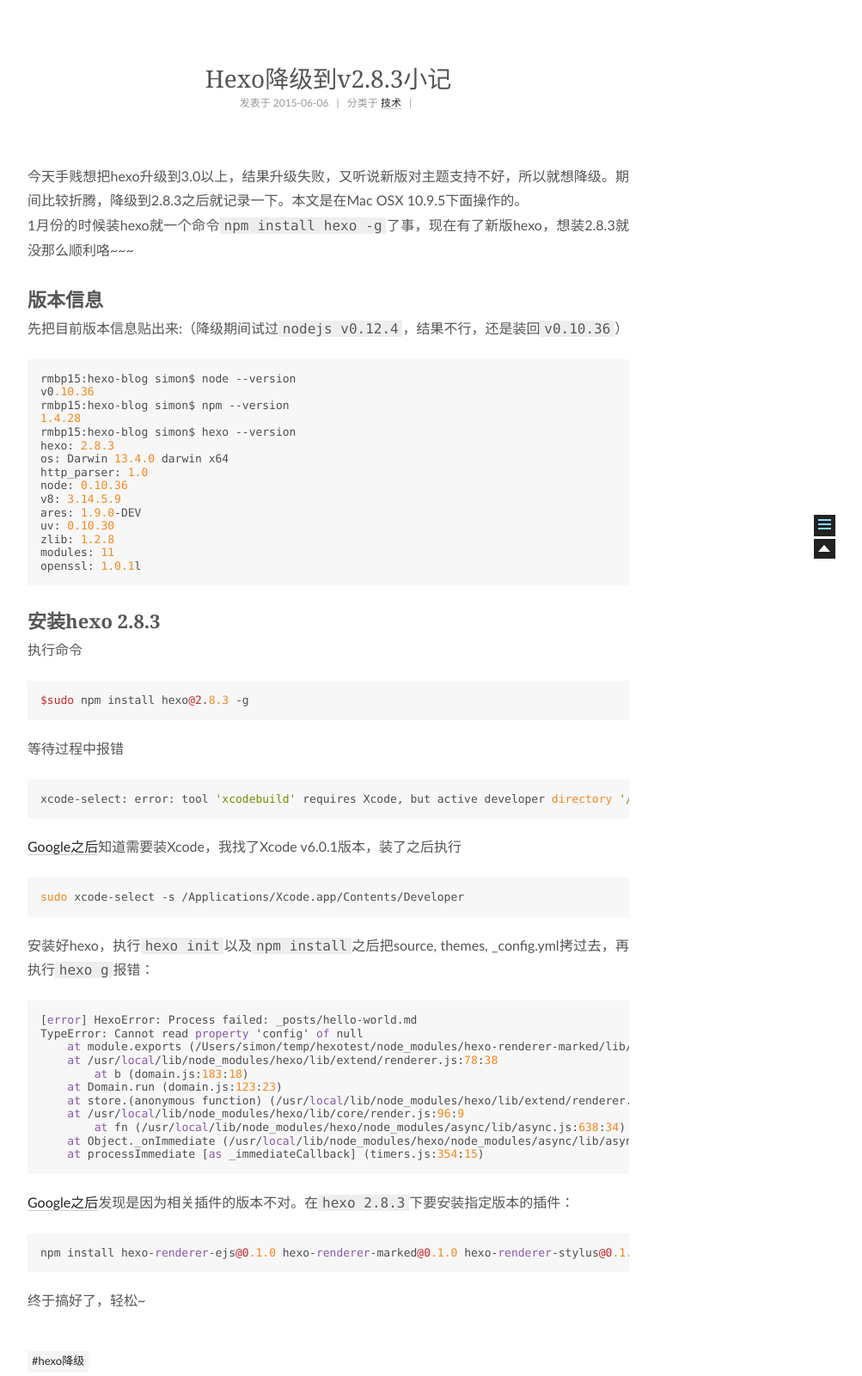
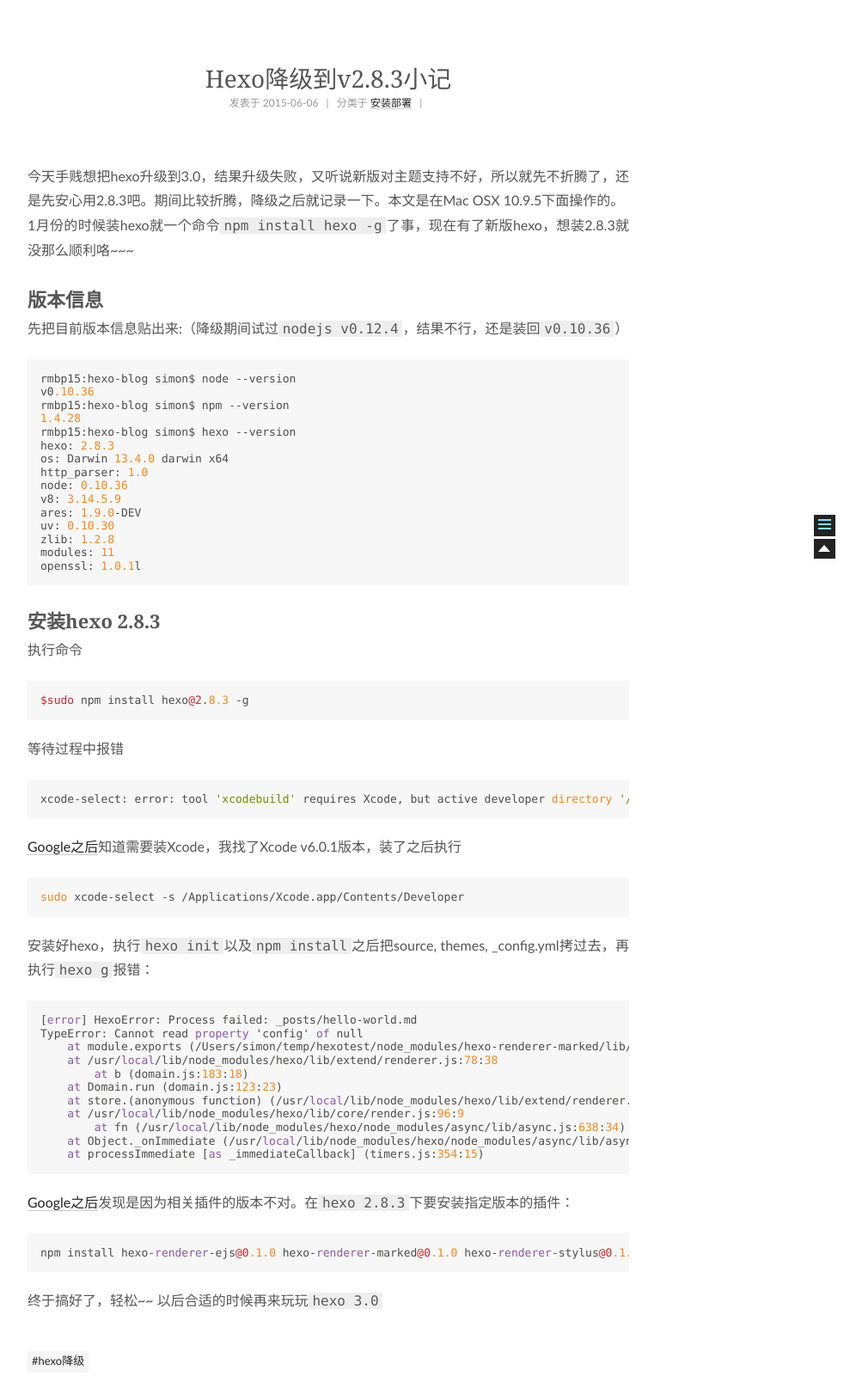
Before and after one commit to shuyal520/silencesimon.github.io, a plain HTML site: page 2015/06/06/hexo-install/index.html in a window 1280 px wide. Shown: the part 131-1732 px from the top of the page at 86% size, without its empty margins (258-1261 px from the left). Drawn offline with Linux system fonts and the light colour scheme; a script that the page names is missing.

Commit message:
Site updated: 2015-06-07 13:21:25

```diff
--- a/2015/06/06/hexo-install/index.html
+++ b/2015/06/06/hexo-install/index.html
@@ -163,7 +163,7 @@
           <span class="post-category">
             &nbsp; | &nbsp; 分类于
 
-              <a href="/categories/技术/">技术</a>
+              <a href="/categories/安装部署/">安装部署</a>
 
 
 
@@ -191,7 +191,7 @@
 
 
 
-        <p>今天手贱想把hexo升级到3.0以上，结果升级失败，又听说新版对主题支持不好，所以就想降级。期间比较折腾，降级到2.8.3之后就记录一下。本文是在Mac OSX 10.9.5下面操作的。<br>1月份的时候装hexo就一个命令<code>npm install hexo -g</code>了事，现在有了新版hexo，想装2.8.3就没那么顺利咯~~~</p>
+        <p>今天手贱想把hexo升级到3.0，结果升级失败，又听说新版对主题支持不好，所以就先不折腾了，还是先安心用2.8.3吧。期间比较折腾，降级之后就记录一下。本文是在Mac OSX 10.9.5下面操作的。<br>1月份的时候装hexo就一个命令<code>npm install hexo -g</code>了事，现在有了新版hexo，想装2.8.3就没那么顺利咯~~~</p>
 <a id="more"></a>
 <h2 id="版本信息">版本信息</h2>
 <p>先把目前版本信息贴出来:（降级期间试过<code>nodejs v0.12.4</code>，结果不行，还是装回<code>v0.10.36</code>）</p>
@@ -231,7 +231,7 @@
     <span class="keyword">at</span> processImmediate [<span class="keyword">as</span> _immediateCallback] (timers.js:<span class="number">354</span>:<span class="number">15</span>)
 </code></pre><p><a href="https://coderq.com/t/hexojiang-ji-3-dot-0-to-2-dot-8/1851" target="_blank" rel="external">Google之后</a>发现是因为相关插件的版本不对。在<code>hexo 2.8.3</code>下要安装指定版本的插件：</p>
 <pre><code>npm install hexo-<span class="keyword">renderer</span>-ejs<span class="variable">@0</span><span class="number">.1</span><span class="number">.0</span> hexo-<span class="keyword">renderer</span>-marked<span class="variable">@0</span><span class="number">.1</span><span class="number">.0</span> hexo-<span class="keyword">renderer</span>-stylus<span class="variable">@0</span><span class="number">.1</span><span class="number">.0</span>
-</code></pre><p>终于搞好了，轻松~</p>
+</code></pre><p>终于搞好了，轻松~~ 以后合适的时候再来玩玩<code>hexo 3.0</code></p>
 
 
     </div>
--- a/css/main.css
+++ b/css/main.css
@@ -1222,7 +1222,7 @@
   width: 4px;
   height: 4px;
   border-radius: 50%;
-  background: #86f269;
+  background: #0a5b60;
 }
 .sidebar-nav {
   margin: 0;
```
Also changed, not shown: categories/index.html (+1 -1 lines), categories/安装部署/index.html (renamed from categories/技术/index.html, +2 -2 lines), index.html (+2 -2 lines).
